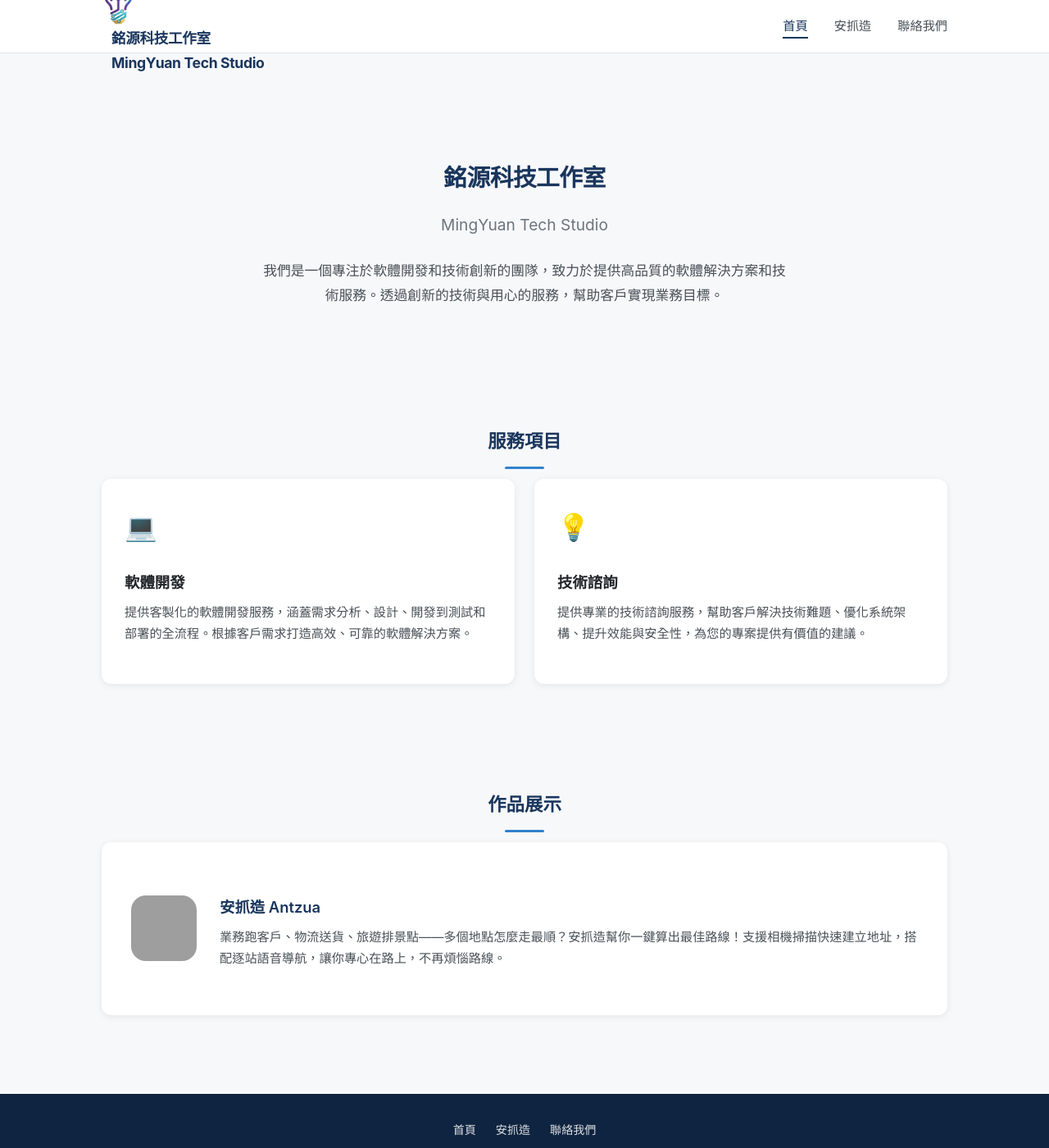
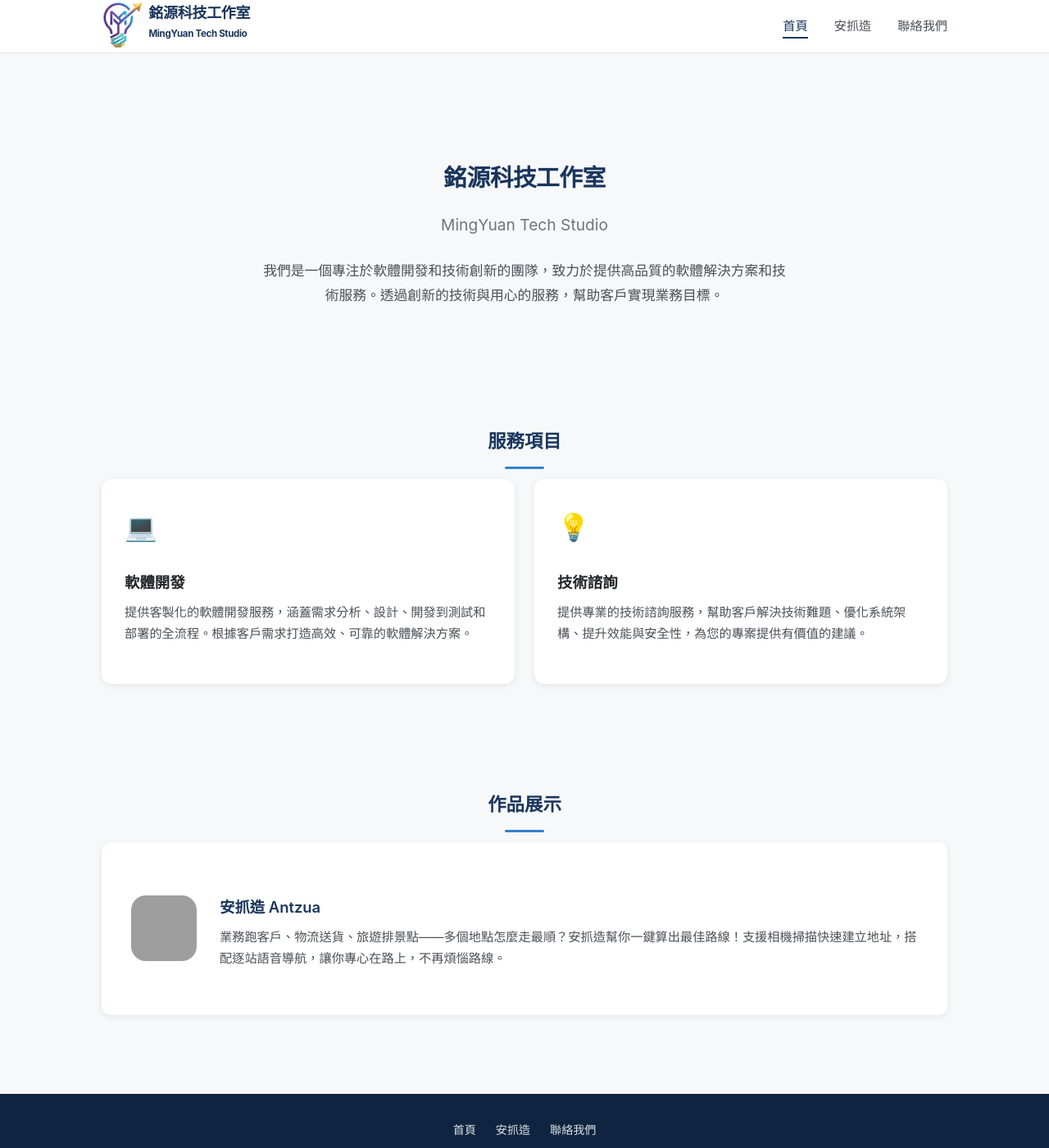
Before and after one commit to MingYuan-Tech/Apps, a Jekyll site: the page built from index.md, in a window 1280 px wide and 1400 px high. Shown: the whole window at 82% size. Built offline with Jekyll 4.4.1, drawn with Linux system fonts in a browser that asks for light colours; grey boxes are pictures that could not be loaded.

Commit message:
[調整] 更新導航欄品牌樣式，調整顯示方式以改善佈局和可讀性

```diff
--- a/assets/css/style.css
+++ b/assets/css/style.css
@@ -88,9 +88,8 @@ img {
 
 .nav-brand {
   display: grid;
-  grid-template-columns:  1fr;
+  grid-template-columns: auto 1fr;
   grid-template-rows: 1fr 1fr;
-  font-size: 1.1rem;
   font-weight: 700;
   color: var(--primary);
   text-decoration: none;
@@ -106,8 +105,16 @@ img {
 .nav-logo-name {
   display: flex;
   flex-direction: column;
-  justify-content: center;
-  padding-left: 12px;
+  list-style: 1;
+  padding-left: 6px;
+  &:first-of-type {
+    justify-content: flex-end;
+    font-size: 18px;
+  }
+  &:last-of-type {
+    justify-content: flex-start;
+    font-size: 11.5px;
+  }
 }
 
 .nav-brand:hover {
```
